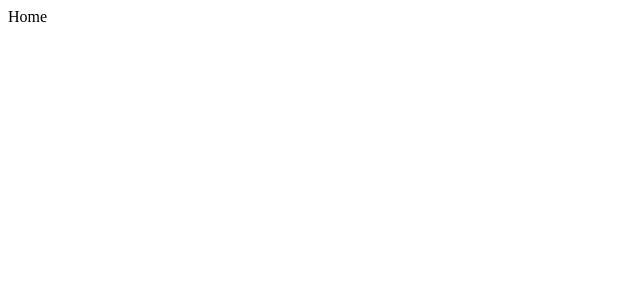
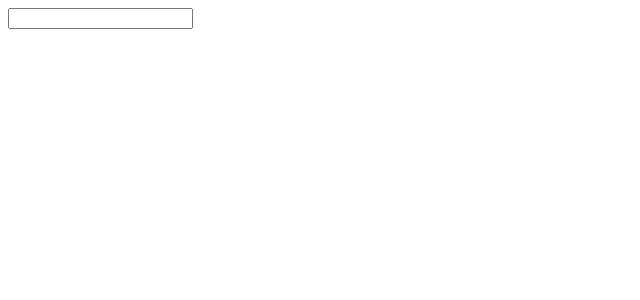
Before and after one commit to Fennerwe/Wantable-Challenge, a React (Create React App) app: page /#/ in a window 1280 px wide. Shown: the top 300 px of the page, without its empty margins (0-640 px from the left). Built offline with nearby package versions, Linux system fonts and the light colour scheme.

Commit message:
starting to get things rolling

```diff
--- a/src/api/apiCommon.ts
+++ b/src/api/apiCommon.ts
@@ -29,5 +29,9 @@ export async function apiFetch<T>(
     // error handling
   }
 
-  return result.data as T
+  if (queryParams['format'] === 'json') {
+    return JSON.parse(result.data)
+  }
+
+  return result.data
 }
--- a/src/pages/home/Home.tsx
+++ b/src/pages/home/Home.tsx
@@ -1,5 +1,29 @@
-import React from 'react'
+import React, { useState } from 'react'
+import * as apiArtists from '../../api/artists/apiArtists'
+import _ from 'lodash'
 
 export const Home = (props: {}) => {
-  return <div>Home</div>
+  const [artistName, setArtistName] = useState('')
+  const [results, setResults] = useState({})
+
+  return (
+    <div>
+      <input
+        type="text"
+        value={artistName}
+        onChange={(ev) => setArtistName(ev.target.value)}
+        onKeyPress={async (ev) => {
+          console.log('EVENT KEY:', ev.key, '|', ev.key === 'Enter')
+          if (ev.key === 'Enter') {
+            console.log('did this happen')
+            const result = await apiArtists.searchArtist(artistName)
+            setResults(result)
+          }
+        }}
+      />
+      {!_.isEmpty(results) && (
+        <pre>{JSON.stringify(results, undefined, 2)}</pre>
+      )}
+    </div>
+  )
 }
```
Also changed, not shown: .eslintrc.json.
